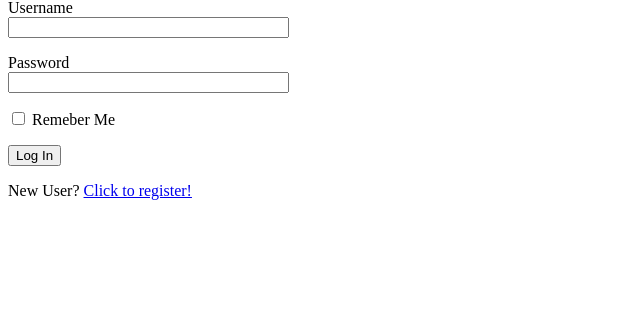
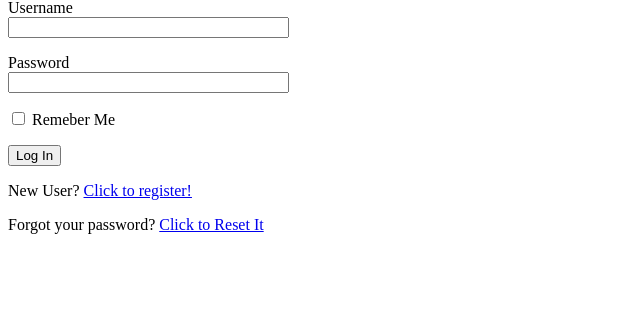
Before and after one commit to MarcinDylong/Flask_Tut, a Flask app: page /login in a window 1280 px wide. Shown: the part 117-439 px from the top of the page, without its empty margins (0-640 px from the left). Run offline with Flask 2, Linux system fonts and the light colour scheme; parts of the project's set-up code (start-up, migrations or seed data) failed here and were passed over.

```diff
--- a/app/forms.py
+++ b/app/forms.py
@@ -55,5 +55,10 @@ class EmptyForm(FlaskForm):
 
 class PostForm(FlaskForm):
     post = TextAreaField('Say something:', validators=[DataRequired(),
-                                                     Length(min=1, max=140)])
+                                                       Length(min=1, max=140)])
     submit = SubmitField('Submit')
+
+
+class ResetPasswordRequestForm(FlaskForm):
+    email = StringField('Email', validators=[DataRequired(), Email()])
+    submit = SubmitField('Request Password Reset')
--- a/app/routes.py
+++ b/app/routes.py
@@ -6,8 +6,9 @@ from werkzeug.urls import url_parse
 
 from app import app, db
 from app.forms import LoginForm, RegistrationForm, EditProfileForm, EmptyForm, \
-    PostForm
+    PostForm, ResetPasswordRequestForm
 from app.models import User, Post
+from app.email import send_password_reset_email
 
 
 @app.route('/', methods=['GET', 'POST'])
@@ -163,3 +164,18 @@ def explore():
                        page=posts.prev_num) if posts.has_prev else None
     return render_template('index.html', title='explore', posts=posts.items,
                            next_url=next_url, prev_url=prev_url)
+
+
+@app.route('/reset_password_request', method=['GET','POST'])
+def reset_password_request():
+    if current_user.is_authenticated:
+        return redirect(url_for('index'))
+    form = ResetPasswordRequestForm()
+    if form.validate_on_submit():
+        user = User.request.filter_by(email=form.email.data).first()
+        if user:
+            send_password_reset_email(user)
+        flash('Chek your email for the instructions to reset your password')
+        return redirect(url_for('login'))
+    return render_template('reset_password_request.html',
+                           title='Reset Password', form=form)
--- a/app/templates/login.html
+++ b/app/templates/login.html
@@ -23,5 +23,11 @@
         <p>New User? <a href="{{ url_for('register')}}">
             Click to register!
         </a></p>
+        <p>
+            Forgot your password?
+            <a href="{{ url_for('reset_password_request') }}">
+                Click to Reset It
+            </a>
+        </p>
     </form>
 {% endblock %}
```
Also changed, not shown: app/models.py (+20 -2 lines), app/templates/reset_password_request.html (added, +15 -0 lines).
